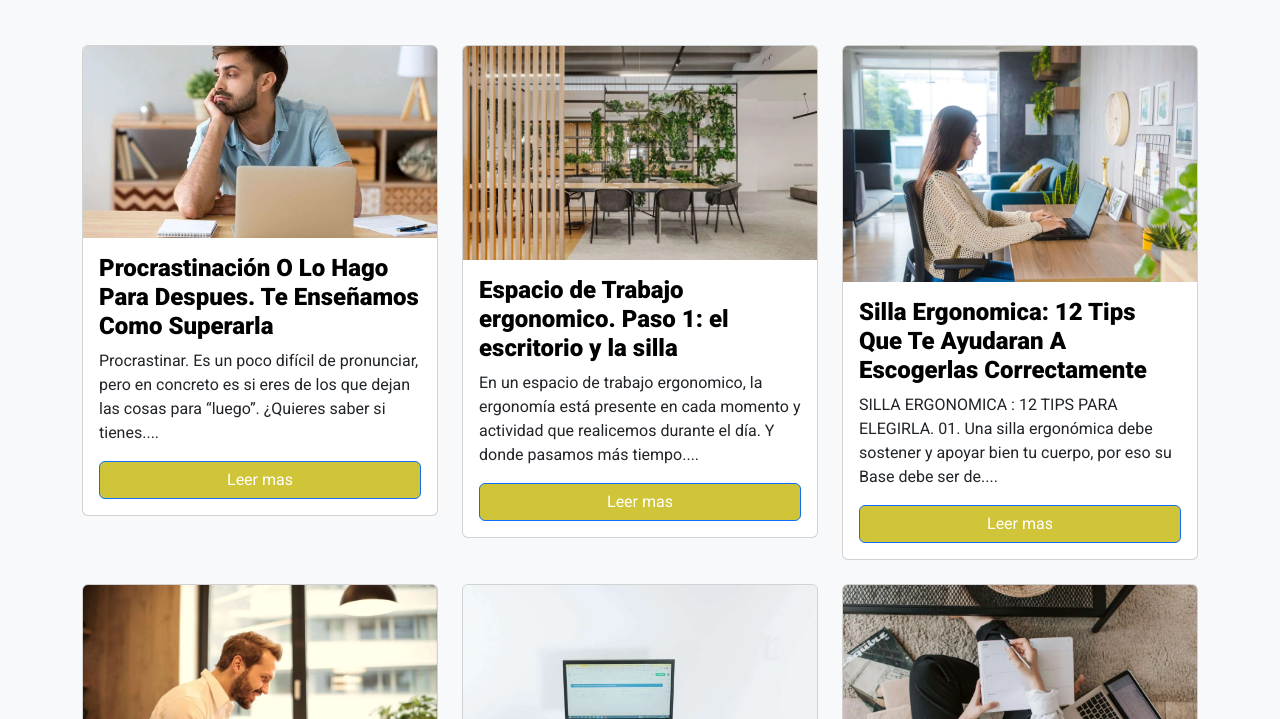
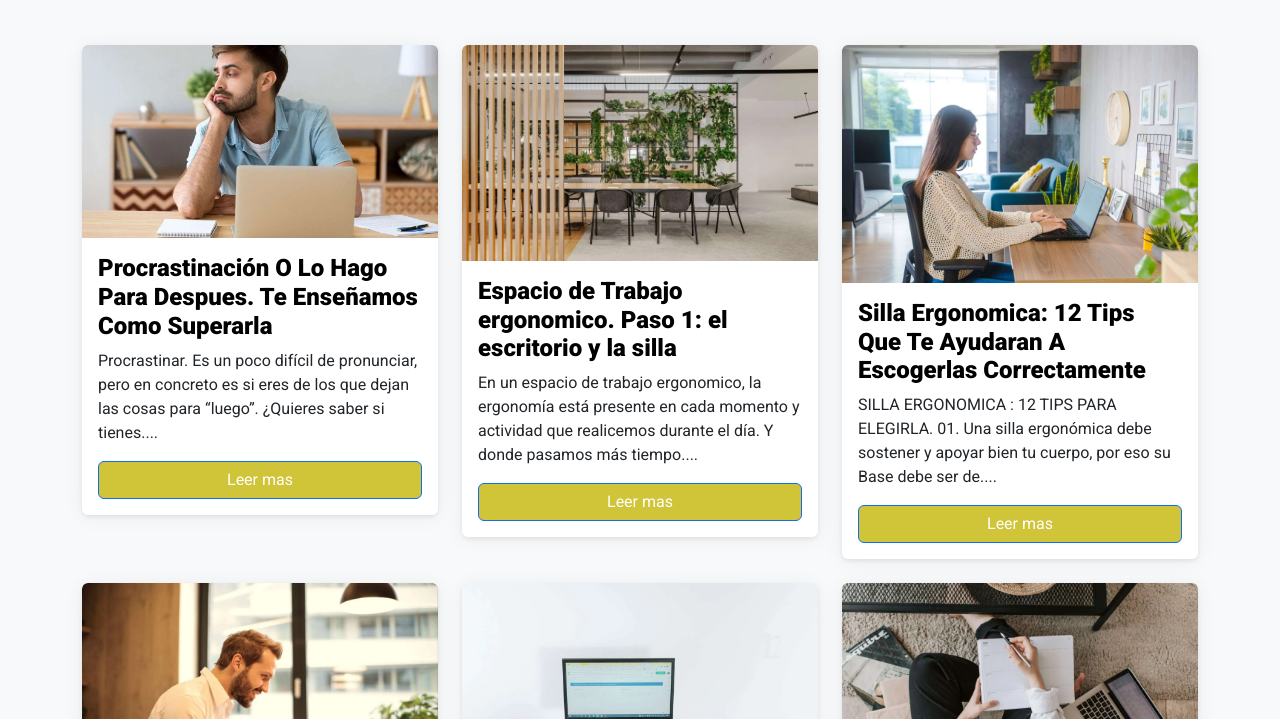
Before and after one commit to weffer/PreEntrega2JeffersonOre, a plain HTML site: page paginas/blog.html in a window 1280 px wide. Shown: the part 721-1440 px from the top of the page. Drawn offline with nearby package versions, Linux system fonts and the light colour scheme.

Commit message:
Modificando estilo de card para poner hover

```diff
--- a/css/estilos.css
+++ b/css/estilos.css
@@ -50,6 +50,17 @@ header {
   transform: scale(1.15);
 }
 
+.card {
+  overflow: hidden;
+  border: 0;
+  box-shadow: 0 2px 20px rgba(0, 0, 0, 0.06), 0 2px 4px rgba(0, 0, 0, 0.07);
+  transition: all 0.15s ease;
+}
+
+.card:hover {
+  box-shadow: 0 6px 30px rgba(0, 0, 0, 0.1), 0 10px 8px rgba(0, 0, 0, 0.015);
+}
+
 .sobre-nosotros {
   padding-top: 8rem;
   padding-bottom: 8rem;
```
Also changed, not shown: index.html (+2 -0 lines).
